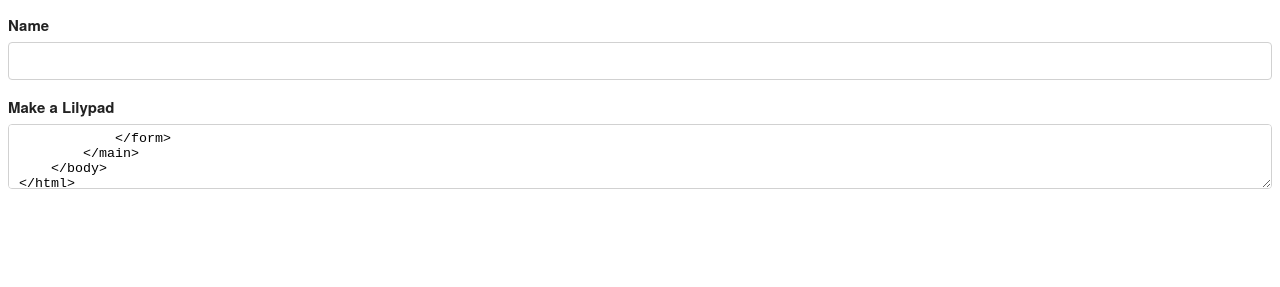
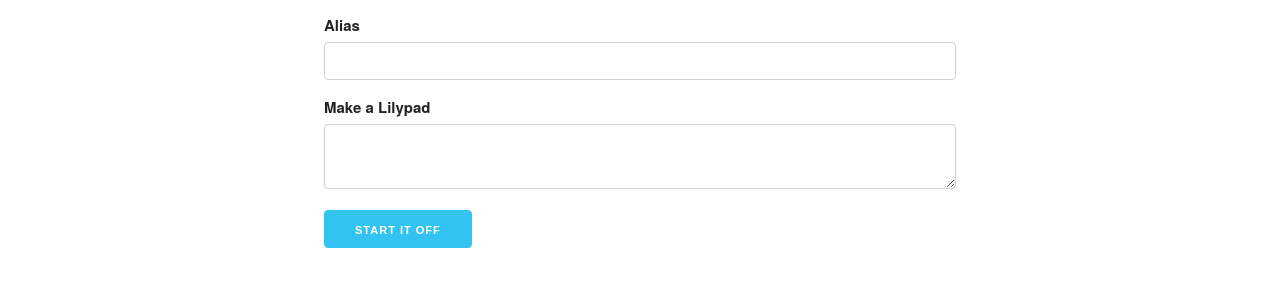
Before and after one commit to v405/Lilypad-TwitterClone, a plain HTML site: page client/index.html in a window 1280 px wide. Shown: the part 75-362 px from the top of the page. Drawn offline with nearby package versions, Linux system fonts and the light colour scheme.

Commit message:
making forms full width-padding

```diff
--- a/client/index.html
+++ b/client/index.html
@@ -16,10 +16,11 @@
         </header>
         <main>
             <form class= "pad-form">
-                <label for="name">Name</label>
+                <label for="name">Alias</label>
                 <input class="u-full-width" type="text"id="name" name="name">
                 <label for="content">Make a Lilypad</label>
-                <textarea class="u-full-width" type="text"id="content" name="content">
+                <textarea class="u-full-width" type="text"id="content" name="content"></textarea>
+                <button class="button-primary">Start it off</button>
             </form>
         </main>
     </body>
--- a/client/style.css
+++ b/client/style.css
@@ -1,3 +1,8 @@
 .title{
     text-align: center;
 }
+
+.pad-form{
+    width: 50%;
+    margin: 0 auto;
+}
```
